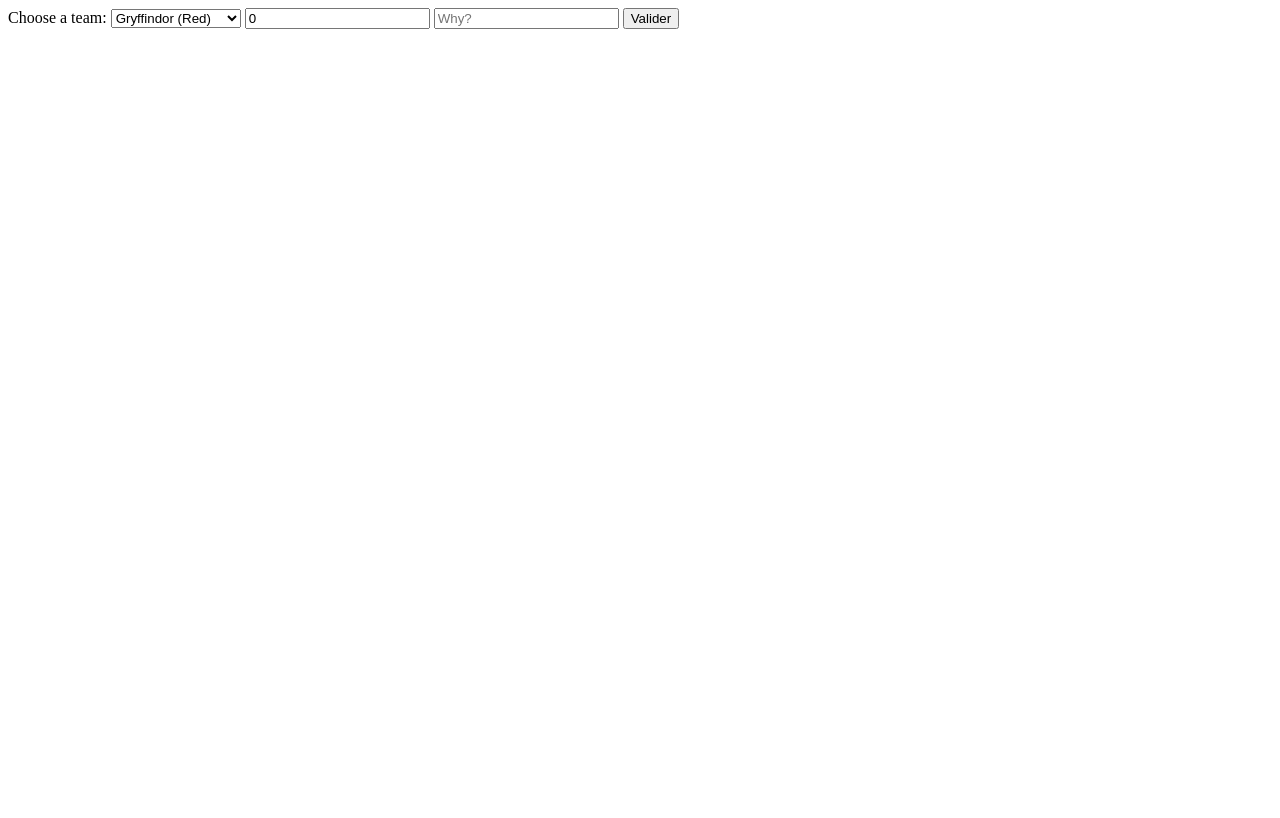
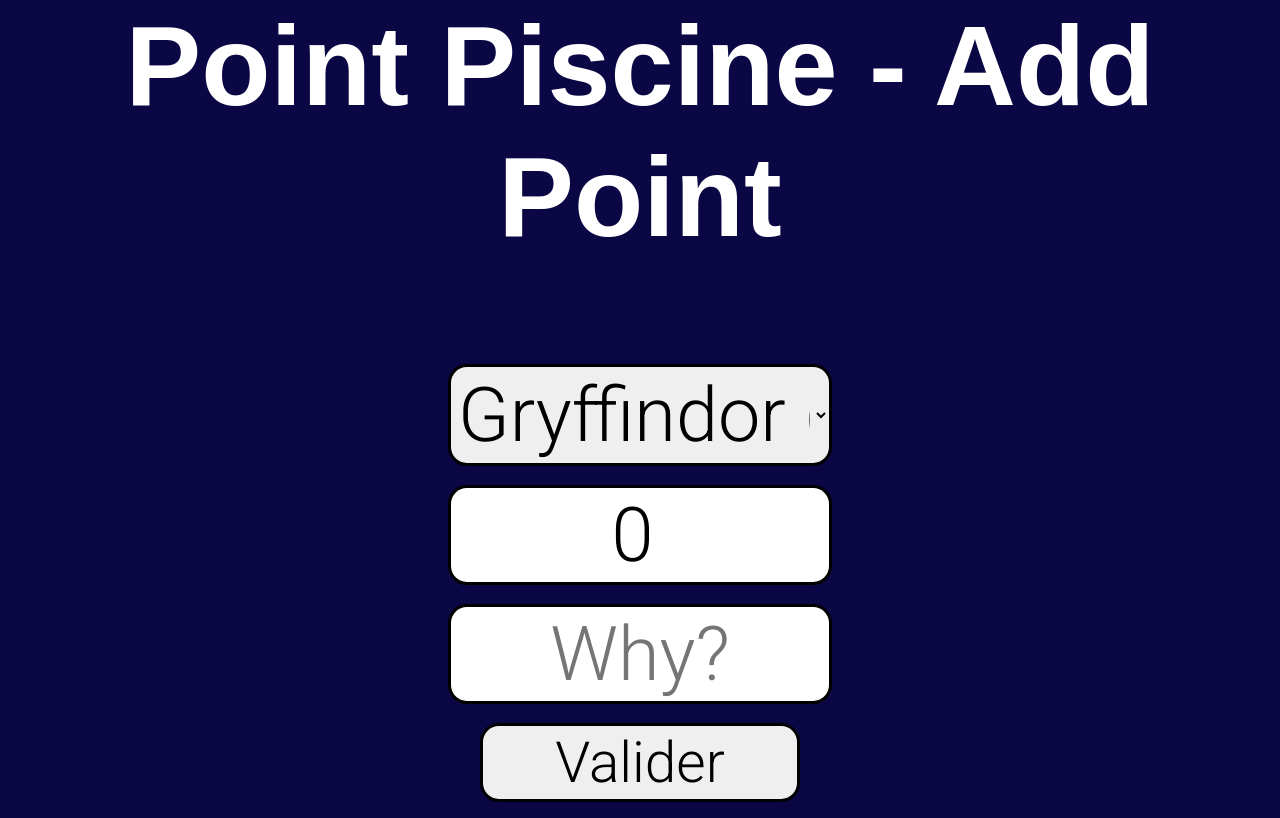
Before and after one commit to theohemmer/dumbledore-bot, a website: page html/addpoint_form.html in a window 1280 px wide. Drawn offline with Linux system fonts and the light colour scheme.

Commit message:
Add basic CSS to the forms

```diff
--- a/html/addpoint_form.html
+++ b/html/addpoint_form.html
@@ -1,12 +1,74 @@
+<html>
+    <head>
+        <title>Point Piscine - Add point</title>
+        <style>
+            @import url('https://fonts.googleapis.com/css2?family=Roboto:wght@300&display=swap');
+            h1 {
+                font-family: 'Robot', sans-serif;
+                color: white;
+                margin: 0 auto;
+                display: table-cell;
+                vertical-align: middle;
+                font-size: 30mm;
+            }
+            div {
+                width: 100%;
+                height: 10%;
+                text-align: center;
+                display: table;
+            }
+            body{
+                margin: 0;
+                background-color: #0a0744;
+                height: 100%;
+                width: 100%;
+            }
+            .password {
+                margin-bottom: 5mm;
+                width: 30%;
+                height: 5%;
+                font-size: 20mm;
+                border: 3px solid black;
+                border-radius: 5mm;
+                padding: 3 3 3 3;
+                font-family: 'Roboto', sans-serif;
+                text-align: center;
+            }
+            .submit {
+                width: 25%;
+                height: 5%;
+                font-family: 'Roboto', sans-serif;
+                border: 3px solid black;
+                border-radius: 5mm;
+                padding: 3 3 3 3;
+                font-size: 15mm;
+                text-align: center;
+            }
+            form {
+                margin-top: 8%;
+                display: block;
+            }
+        </style>
+    </head>
+    <body>
+        <div>
+            <h1>Point Piscine - Add Point</h1>
+        </div>
+        <div>
             <form method="post" action="/addpoint">
-    <label for="team_select">Choose a team:</label>
-    <select name="team" id="team_select">
+                <select class="password" name="team" id="team_select">
                     <option value="red">Gryffindor (Red)</option>
                     <option value="green">Slytherin (Green)</option>
                     <option value="yellow">Hufflepuff (Yellow)</option>
                     <option value="blue">Ravenclaw (Blue)</option>
                 </select>
-    <input type="number" value='0' name="point"/>
-    <input type="text" placeholder="Why?" name="reason"/>
-    <input type="submit" value="Valider"/>
+                <div></div>
+                <input class="password" type="number" value='0' name="point"/>
+                <div></div>
+                <input class="password" type="text" placeholder="Why?" name="reason"/>
+                <div></div>
+                <input class="submit" type="submit" value="Valider"/>
             </form>
+        </div>
+    </body>
+</html>
```
Also changed, not shown: html/bad_password.html (+35 -1 lines), html/error.html (+35 -1 lines), html/login_form.html (+65 -4 lines). Lines whose indentation alone changed are shown as unchanged.
